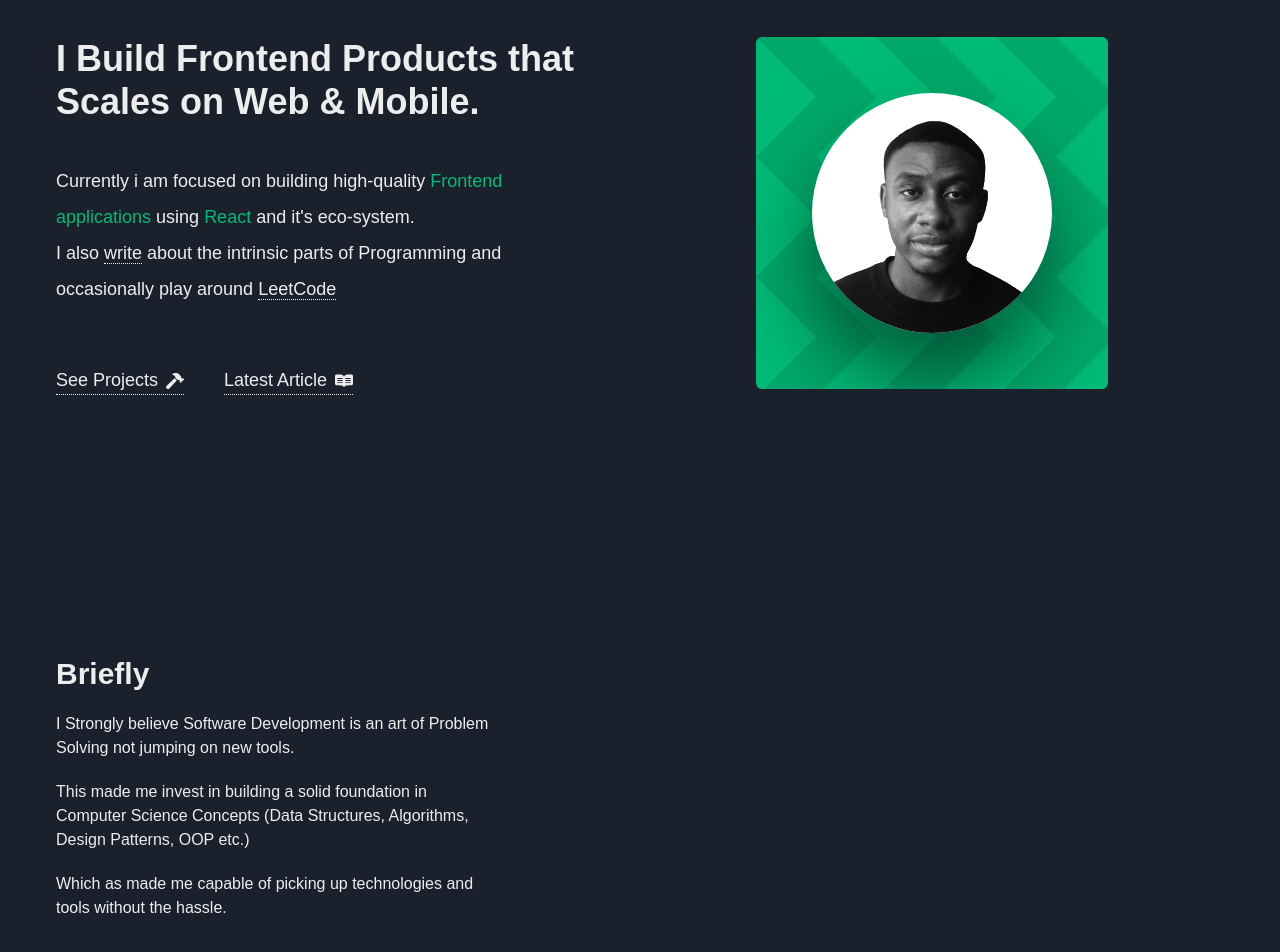
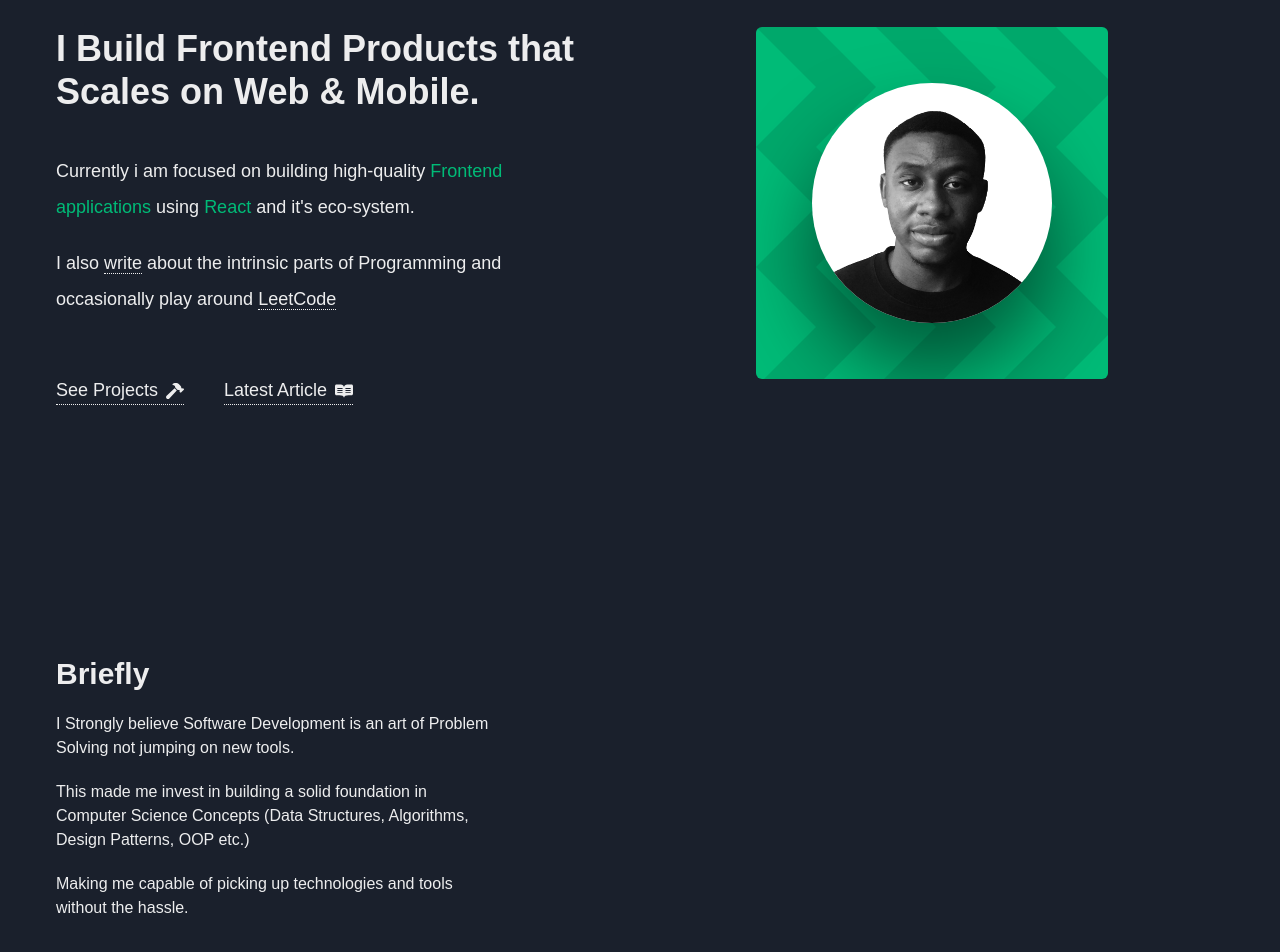
Before and after one commit to israeljuri/israeljuri, a React (Vite) app: page / in a window 1280 px wide. Shown: the part 224-1176 px from the top of the page. Built offline with nearby package versions, Linux system fonts and the light colour scheme.

Commit message:
New Design

```diff
--- a/src/components/common/hero.jsx
+++ b/src/components/common/hero.jsx
@@ -33,8 +33,8 @@ const Hero = () => {
             justify="center"
             gap="10"
           >
-            <Flex as="article" direction="column">
-              <Heading mb="10" size={{ base: "xl", md: "xl" }} maxW="30ch">
+            <Flex as="article" direction="column" gap="5">
+              <Heading mb="5" size={{ base: "xl", md: "xl" }} maxW="30ch">
                 I Build Frontend Products that Scales on Web & Mobile.
               </Heading>
 
--- a/src/components/common/tools.jsx
+++ b/src/components/common/tools.jsx
@@ -8,7 +8,7 @@ const Tools = () => {
   return (
     <Grid>
       <CustomContainer>
-        <Grid py="20">
+        <Grid py="20" mb="20">
           <Flex gap="5" direction="column">
             <Heading size="lg">Briefly</Heading>
             <Text maxW="50ch" lineHeight="1.5">
@@ -21,8 +21,8 @@ const Tools = () => {
               OOP etc.)
             </Text>
             <Text maxW="50ch" lineHeight="1.5">
-              Which as made me capable of picking up technologies and tools
-              without the hassle.
+              Making me capable of picking up technologies and tools without the
+              hassle.
             </Text>
           </Flex>
         </Grid>
```
